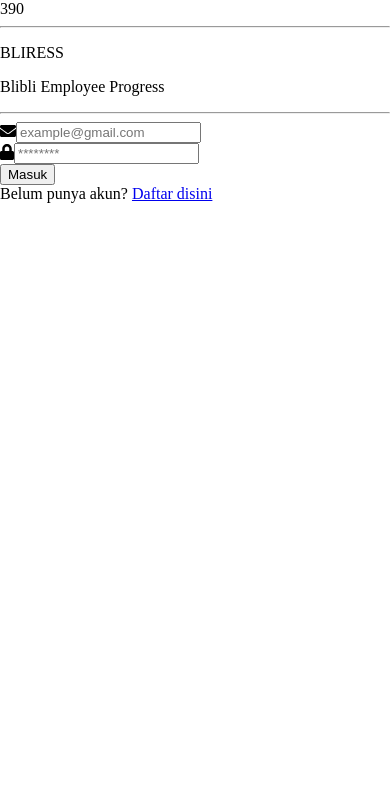
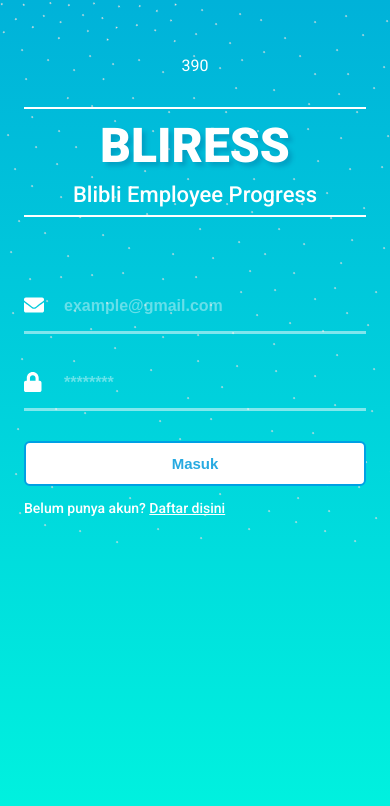
Before and after one commit to albertkur145/Bliress_Frontend, a Vue app: page / in a window 390 px wide. Shown: the top 806 px of the page. Built offline with nearby package versions, Linux system fonts and the light colour scheme.

Commit message:
Adding css to login view - Global CSS - 320px - 480px

```diff
--- a/src/views/Login.vue
+++ b/src/views/Login.vue
@@ -45,16 +45,19 @@
 </template>
 
 <style lang="scss" scoped>
-  @media (min-width: 481px) and (max-width: 767px) {
+
+  // global css
   #container {
     font-family: 'Roboto';
     max-width: 100%;
     min-height: 100vh;
     background-image: url('../assets/bg-linear-md.svg');
     background-repeat: repeat-x;
-      padding: 3rem;
+    background-attachment: fixed;
+    padding: 2rem 1.125rem;
 
     .width {
+      display: block;
       text-align: center;
       color: #FFF;
       padding-top: 1rem;
@@ -63,10 +66,10 @@
     .header {
       text-align: center;
       color: #FFF;
-          padding: 2rem 0;
+      padding: 1.5rem 0;
 
       hr {
-          display: none;
+        display: block;
         border: 0.0625rem solid #FFF;
       }
 
@@ -75,34 +78,34 @@
         text-shadow: 0.25rem 0.25rem 0.25rem rgba(0, 77, 133, 0.25);
         margin: 0;
         padding: 0;
-          font-size: 3.5em;
+        font-size: 2.5em;
       }
 
       .slogan {
         padding: 0;
         font-weight: 500;
-          font-size: 1.5em;
-          margin: 0.625rem 0 0;
+        font-size: 1.125em;
+        margin: 0.5rem 0 0;
       }
     }
 
     .form {
       overflow: hidden;
-        margin-top: 2rem;
+      margin-top: 1.5rem;
 
       .input-container {
         display: inline-block;
         position: relative;
         width: 100%;
-          margin-bottom: 1rem;
+        margin-bottom: 1.25rem;
       }
 
       .icon-form {
         position: absolute;
         color: #FFF;
         left: 0;
-          top: 27%;
-          font-size: 1.25em;
+        top: 30%;
+        font-size: 1.0625em;
       }
 
       input {
@@ -113,9 +116,9 @@
         border: 0;
         width: 100%;
         transition: .2s linear;
-          padding: 1rem 1rem 1rem 2.5rem;
-          font-size: 1em;
         border-bottom: 0.1875rem solid rgba(255, 255, 255, 0.5);
+        padding: 0.875rem 0.875rem 0.875rem 2rem;
+        font-size: 0.875em;
 
         &::placeholder {
           color: rgba(255, 255, 255, 0.4);
@@ -141,9 +144,9 @@
         transition: all .3s linear;
         border-radius: 0.375rem;
         border: 0.125rem solid #00A0E4;
-          margin-top: 1rem;
-          padding: 1rem;
-          font-size: 1em;
+        margin-top: 0.25rem;
+        padding: 0.5625rem;
+        font-size: 0.875em;
 
         &:hover {
           color: #0A91CB;
@@ -155,8 +158,8 @@
     .register-link {
       color: #FFF;
       font-weight: 500;
-        margin-top: 1rem;
-        font-size: 1em;
+      margin-top: 0.75rem;
+      font-size: 0.8125em;
 
       a {
         color: #FFF;
@@ -168,24 +171,136 @@
       }
     }
   }
+  // global css
+
+  // width 320px - 480px (Mobile)
+  @media (min-width: 320px) and (max-width: 480px) {
+    #container {
+      padding: 2.5rem 1.5rem;
+
+      .header {
+          padding: 1.5rem 0;
+
+        hr {
+          display: block;
         }
+
+        .brand {
+          font-size: 3em;
+        }
+
+        .slogan {
+          font-size: 1.375em;
+          margin: 0.5rem 0 0;
+        }
+      }
+
+      .form {
+        margin-top: 2rem;
+
+        .input-container {
+          margin-bottom: 1.5rem;
+        }
+
+        .icon-form {
+          top: 27%;
+          font-size: 1.25em;
+        }
+
+        input {
+          padding: 1rem 1rem 1rem 2.5rem;
+          font-size: 1em;
+        }
+
+        .btn-login {
+          margin-top: 0.375rem;
+          padding: 0.75rem;
+          font-size: 0.9375em;
+        }
+      }
+
+      .register-link {
+        margin-top: 0.875rem;
+        font-size: 0.875em;
+      }
+    }
+  }
+  // width 320px - 480px (Mobile)
+
+  // width 481px - 767px (Big Mobile / Tablet)
+  @media (min-width: 481px) and (max-width: 767px) {
+    #container {
+      padding: 3rem;
+
+      .header {
+          padding: 2rem 0;
+
+        hr {
+          display: none;
+        }
+
+        .brand {
+          font-size: 3.5em;
+        }
+
+        .slogan {
+          font-size: 1.5em;
+          margin: 0.625rem 0 0;
+        }
+      }
+
+      .form {
+        margin-top: 2.5rem;
+
+        .input-container {
+          margin-bottom: 1rem;
+        }
+
+        .icon-form {
+          top: 27%;
+          font-size: 1.25em;
+        }
+
+        input {
+          padding: 1rem 1rem 1rem 2.5rem;
+          font-size: 1em;
+        }
+
+        .btn-login {
+          margin-top: 1rem;
+          padding: 1rem;
+          font-size: 1em;
+        }
+      }
+
+      .register-link {
+        margin-top: 1rem;
+        font-size: 1em;
+      }
+    }
+  }
+  // width 481px - 767px (Most Mobile / Tablet)
+
 </style>
+
 <script>
+export default {
 
-export default {
   data() {
     return {
       windowWidth: window.innerWidth,
     };
   },
+
   methods: {
     getWindowWidth() {
       this.windowWidth = window.innerWidth;
     },
   },
+
   created() {
     window.addEventListener('resize', this.getWindowWidth);
   },
+
 };
-
 </script>
```
Lines whose indentation alone changed are shown as unchanged.
